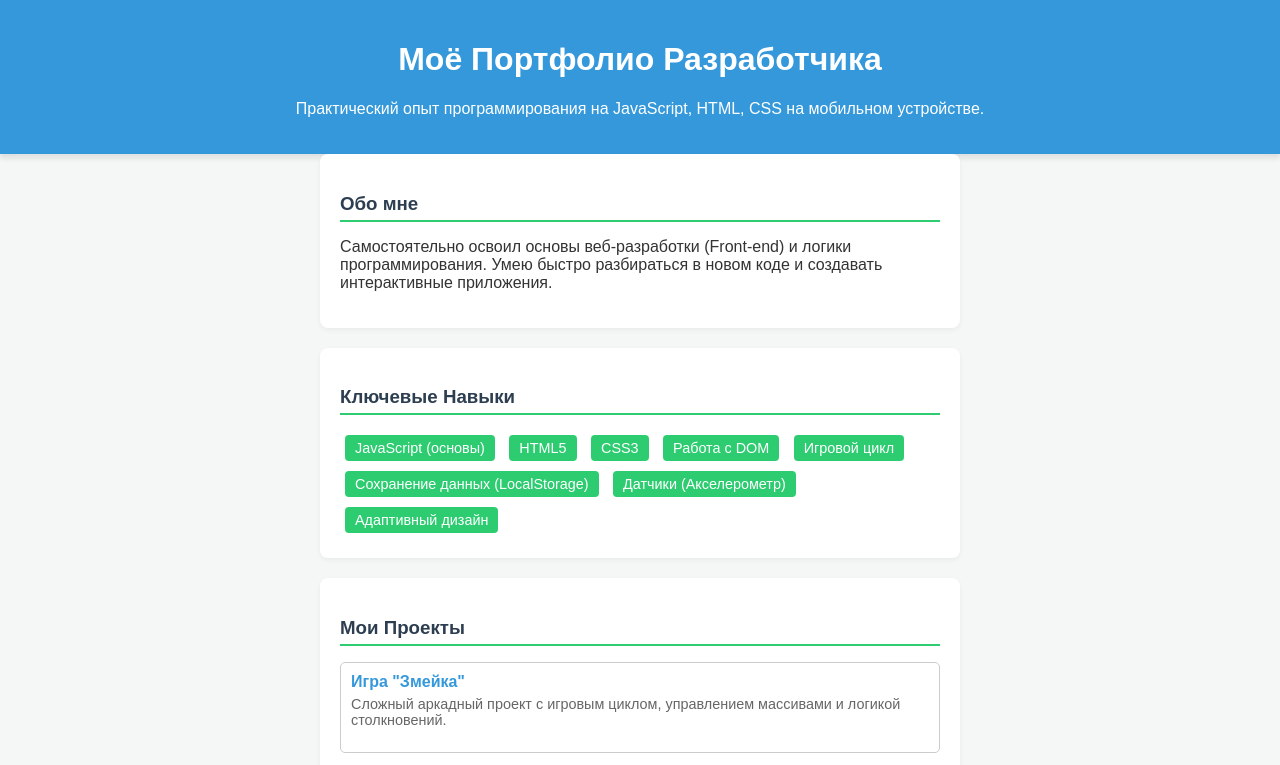
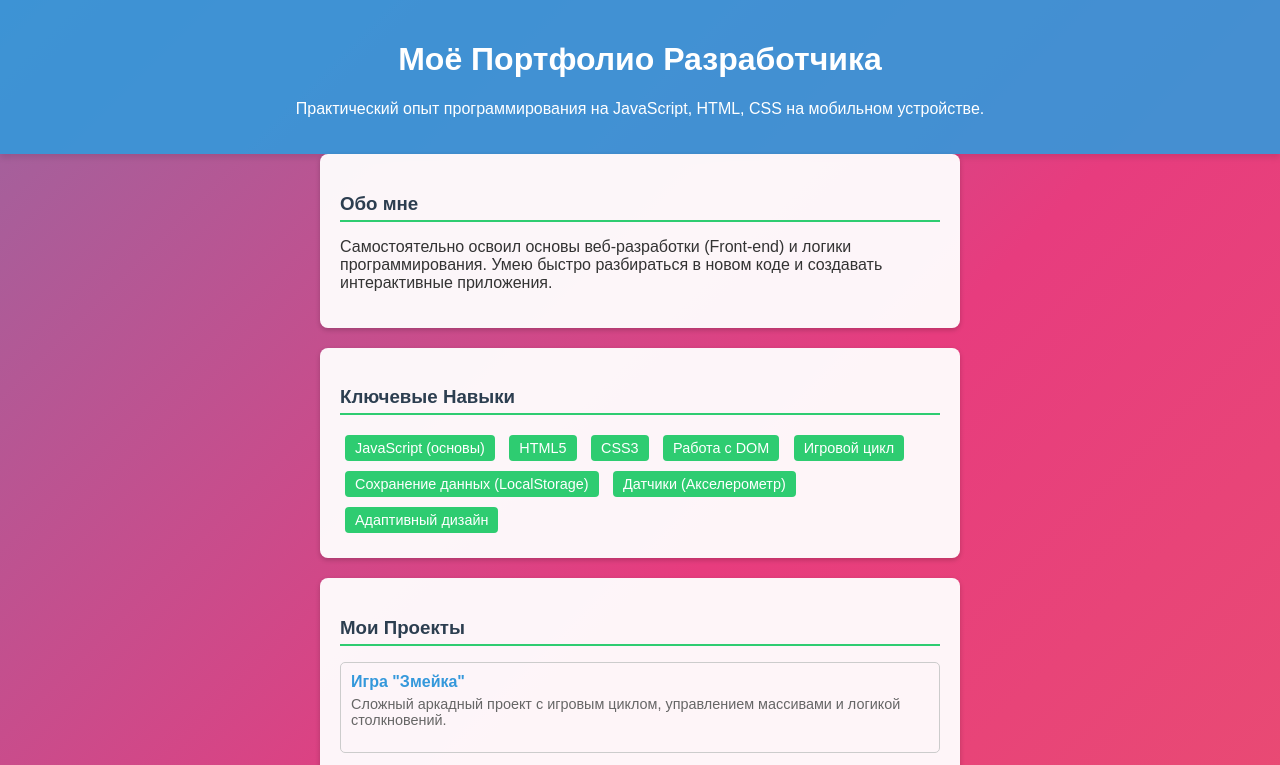
Before and after one commit to vjdanik-cloud/mobile-portfolio, a plain HTML site: page index.html in a window 1280 px wide. Shown: the top 765 px of the page. Drawn offline with Linux system fonts and the light colour scheme.

Commit message:
Стена стиля index.html
Css эфекты

```diff
--- a/index.html
+++ b/index.html
@@ -9,32 +9,54 @@
             font-family: Arial, sans-serif;
             margin: 0;
             padding: 0;
-            background-color: #f4f7f6; /* Светлый фон */
             color: #333;
+
+            /* --- СТИЛИ ДЛЯ АНИМИРОВАННОГО ФОНА --- */
+            /* Градиент из четырех цветов */
+            background: linear-gradient(-45deg, #ee7752, #e73c7e, #23a6d5, #23d5ab);
+            /* Увеличение размера, чтобы градиент мог двигаться */
+            background-size: 400% 400%;
+            /* Анимация: 15 секунд, плавное движение, бесконечный цикл */
+            animation: gradient-shift 15s ease infinite;
+            /* --- КОНЕЦ АНИМИРОВАННЫХ СТИЛЕЙ --- */
+        }
+
+        /* Определение, как именно должен двигаться фон */
+        @keyframes gradient-shift {
+            0% { background-position: 0% 50%; }
+            50% { background-position: 100% 50%; }
+            100% { background-position: 0% 50%; }
         }
 
         header {
-            background-color: #3498db; /* Синий заголовок */
+            /* Полупрозрачный фон, чтобы видеть анимацию */
+            background-color: rgba(52, 152, 219, 0.9);
             color: white;
             padding: 20px;
             text-align: center;
             box-shadow: 0 4px 6px rgba(0,0,0,0.1);
+            /* z-index для поднятия над фоном */
+            position: relative;
+            z-index: 2;
         }
 
         section {
             padding: 20px;
             margin-bottom: 20px;
-            background-color: white;
+            /* Почти белый полупрозрачный фон для читаемости */
+            background-color: rgba(255, 255, 255, 0.95);
             border-radius: 8px;
-            box-shadow: 0 2px 5px rgba(0,0,0,0.05);
+            box-shadow: 0 2px 5px rgba(0,0,0,0.2);
             max-width: 600px;
             margin-left: auto;
             margin-right: auto;
+            position: relative;
+            z-index: 2;
         }
 
         h3 {
             color: #2c3e50;
-            border-bottom: 2px solid #2ecc71; /* Зеленый подчерк */
+            border-bottom: 2px solid #2ecc71;
             padding-bottom: 5px;
             margin-bottom: 15px;
         }
@@ -85,6 +107,8 @@
             padding: 15px;
             color: #7f8c8d;
             font-size: 0.9em;
+            position: relative;
+            z-index: 2;
         }
     </style>
 </head>
```
